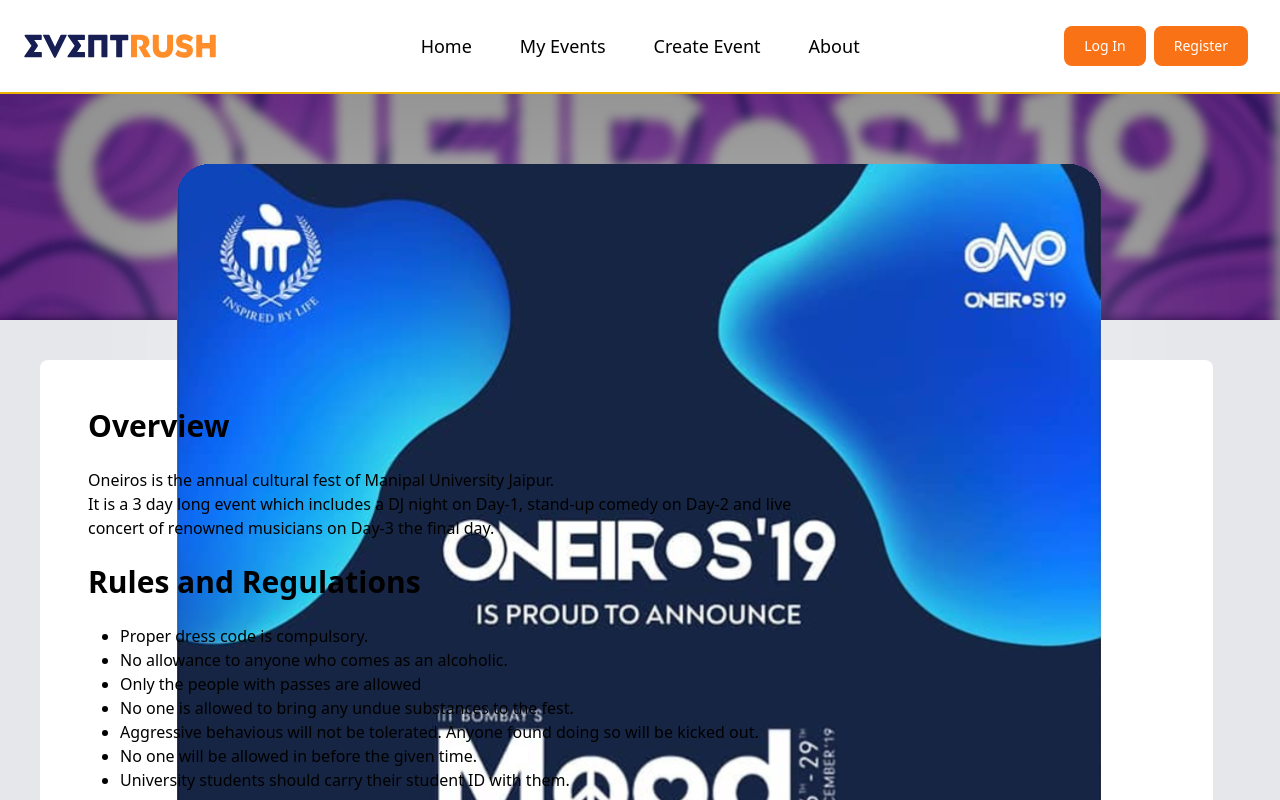
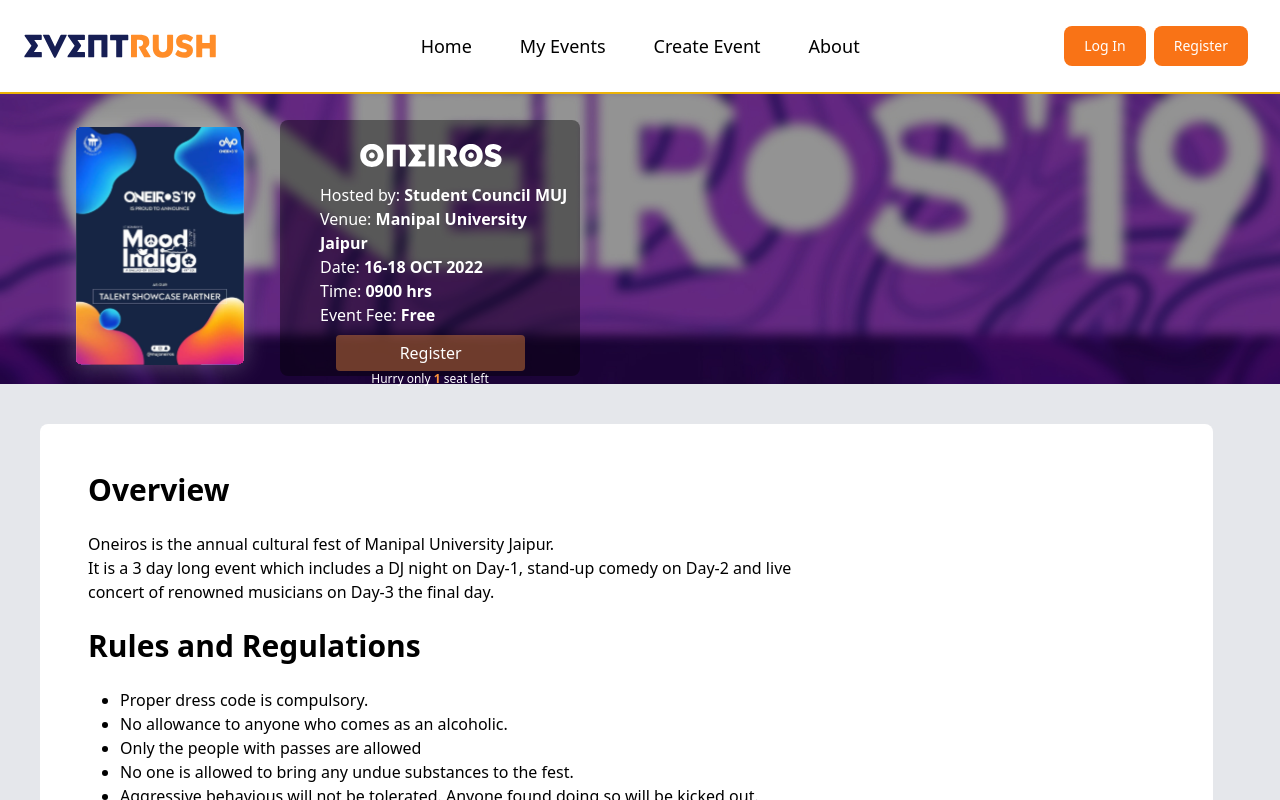
Before and after one commit to HawkingRadiation42/EventRush, a React (Create React App) app in the folder client/: page /event/oneiros in a window 1280 px wide. Shown: the top 800 px of the page. Built offline with nearby package versions, Linux system fonts and the light colour scheme; no server answers.

Commit message:
Event page changes made - Box and poster added

```diff
--- a/client/src/components/OneirosComp.css
+++ b/client/src/components/OneirosComp.css
@@ -1,7 +1,7 @@
 .backDrop{
     background-image: url('../assets/OneirosBackdrop.jpg');
-    height: 20em;
+    height: 24em;
     background-size: cover;
     background-repeat: no-repeat;
-    display: block;
+    /* display: block; */
 }
--- a/client/src/components/OneirosComp.jsx
+++ b/client/src/components/OneirosComp.jsx
@@ -7,7 +7,8 @@
 import sponsor4 from "../assets/Oneiros-Sponsors/image 4.svg";
 import sponsor5 from "../assets/Oneiros-Sponsors/image 5.svg";
 import sponsor6 from "../assets/Oneiros-Sponsors/image 6.svg";
-import poster from "../assets/Hack JKLU White Poster 1.svg";
+import poster from "../assets/Hack JKLU White Poster.svg";
+import OneirosLogo from "../assets/ONEIROS.svg";
 
 
 const OneirosComp = () => {
@@ -15,7 +16,22 @@
     <div className="bg-gray-200">
 
       <div className="backDrop flex p-10 ppp">
-        <img src={poster} alt="poster1" className="w-full" />
+        <img src={poster} alt="poster1" className="w-[15em] mt-[4em] h-[18em]" />
+
+        <div className="rounded-lg mt-20 h-64 p-2 bg-black w-3/12 bg-opacity-40">
+      <img className="w-1/2 ml-[4.5em] mt-4 mb-4" src={OneirosLogo} alt="EventRushLogo" />
+      <p className="text-white font-thin pl-8">Hosted by: <span className="font-semibold text-white">Student Council MUJ</span></p>
+      <p className="text-white font-thin pl-8">Venue: <span className="font-semibold text-white">Manipal University Jaipur</span></p>
+      <p className="text-white font-thin pl-8">Date: <span className="font-semibold text-white">16-18 OCT 2022</span></p>
+      <p className="text-white font-thin pl-8">Time: <span className="font-semibold text-white">0900 hrs</span></p>
+      <p className="text-white font-thin pl-8 mb-2">Event Fee: <span className="font-semibold text-white">Free</span></p>
+
+      <button type="button" className="w-8/12 p-1.5 ml-[3em] text-white bg-orange-400 rounded bg-opacity-40">Register </button>
+      <center>
+        <p className="text-white text-xs">Hurry only <span className="font-bold text-orange-400">1</span> seat left</p>
+      </center>
+
+        </div>
 
 
       </div>
```
Also changed, not shown: client/src/assets/ONEIROS.svg (added).
